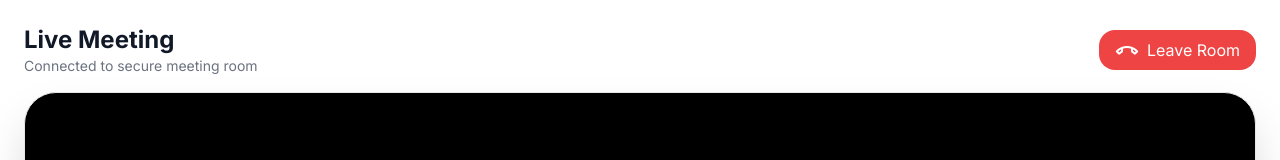
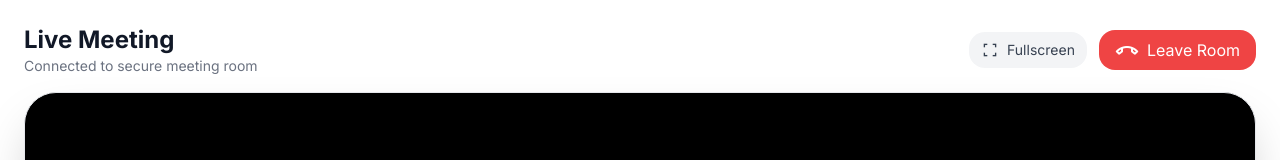
Before and after one commit to singh-yash129/Cargo-Core-AI-Powered-Logistics-Orchestration-Platform, a Vue app in the folder frontend/: page /logistic/meeting-room in a window 1280 px wide. Shown: the top 160 px of the page. Built offline with nearby package versions, Linux system fonts and the light colour scheme; sample sign-in values are in the browser's storage.

Commit message:
Meeting room Full screen setup

```diff
--- a/frontend/src/views/MeetingRoom/MeetingRoom.vue
+++ b/frontend/src/views/MeetingRoom/MeetingRoom.vue
@@ -1,16 +1,23 @@
 <template>
-    <div class="fixed inset-0 flex flex-col bg-surface-light dark:bg-background-dark p-6 z-[100]">
+    <div ref="roomRef" class="fixed inset-0 flex flex-col bg-surface-light dark:bg-background-dark p-6 z-[100]">
         <!-- Header -->
         <div class="mb-4 flex justify-between items-center">
             <div>
                 <h1 class="text-2xl font-bold text-gray-900 dark:text-white">{{ meetingTitle || 'Live Meeting' }}</h1>
                 <p class="text-sm text-gray-500 dark:text-gray-400">Connected to secure meeting room</p>
             </div>
-            <button @click="showLeaveModal = true"
-                class="px-4 py-2 bg-red-500 text-white rounded-lg hover:bg-red-600 transition-colors flex items-center gap-2">
-                <span class="material-symbols-outlined">call_end</span>
-                Leave Room
-            </button>
+            <div class="flex items-center gap-3">
+                <button @click="toggleFullscreen"
+                    class="px-3 py-2 bg-gray-100 dark:bg-white/10 hover:bg-gray-200 dark:hover:bg-white/20 text-gray-700 dark:text-gray-300 rounded-lg transition-colors flex items-center gap-2 text-sm">
+                    <span class="material-symbols-outlined text-[18px]">{{ isFullscreen ? 'fullscreen_exit' : 'fullscreen' }}</span>
+                    {{ isFullscreen ? 'Exit Fullscreen' : 'Fullscreen' }}
+                </button>
+                <button @click="showLeaveModal = true"
+                    class="px-4 py-2 bg-red-500 text-white rounded-lg hover:bg-red-600 transition-colors flex items-center gap-2">
+                    <span class="material-symbols-outlined">call_end</span>
+                    Leave Room
+                </button>
+            </div>
         </div>
 
         <!-- Meeting Container -->
@@ -105,29 +112,61 @@
 </template>
 
 <script setup>
-import { ref, onMounted } from 'vue'
+import { ref, onMounted, onUnmounted } from 'vue'
 import { useRoute, useRouter } from 'vue-router'
 
 const route = useRoute()
 const router = useRouter()
 
+const roomRef = ref(null)
 const meetingUrl = ref('')
 const meetingTitle = ref('')
 const loading = ref(false)
 const showLeaveModal = ref(false)
 const hasExitedMeeting = ref(false)
+const isFullscreen = ref(false)
+
+function enterFullscreen() {
+    const el = document.documentElement
+    if (el.requestFullscreen) el.requestFullscreen()
+    else if (el.webkitRequestFullscreen) el.webkitRequestFullscreen()
+    else if (el.msRequestFullscreen) el.msRequestFullscreen()
+}
+
+function exitFullscreen() {
+    if (document.exitFullscreen) document.exitFullscreen()
+    else if (document.webkitExitFullscreen) document.webkitExitFullscreen()
+    else if (document.msExitFullscreen) document.msExitFullscreen()
+}
+
+function toggleFullscreen() {
+    if (document.fullscreenElement) exitFullscreen()
+    else enterFullscreen()
+}
+
+function onFullscreenChange() {
+    isFullscreen.value = !!document.fullscreenElement
+}
 
 function leaveRoom() {
     showLeaveModal.value = false
     hasExitedMeeting.value = false
+    if (document.fullscreenElement) exitFullscreen()
     router.back()
 }
 
 onMounted(() => {
-    // Expecting query params: ?url=...&title=...
     if (route.query.url) {
         meetingUrl.value = route.query.url
         meetingTitle.value = route.query.title || 'Meeting'
     }
+    // Auto-enter browser fullscreen
+    enterFullscreen()
+    document.addEventListener('fullscreenchange', onFullscreenChange)
+})
+
+onUnmounted(() => {
+    document.removeEventListener('fullscreenchange', onFullscreenChange)
+    if (document.fullscreenElement) exitFullscreen()
 })
 </script>
```
